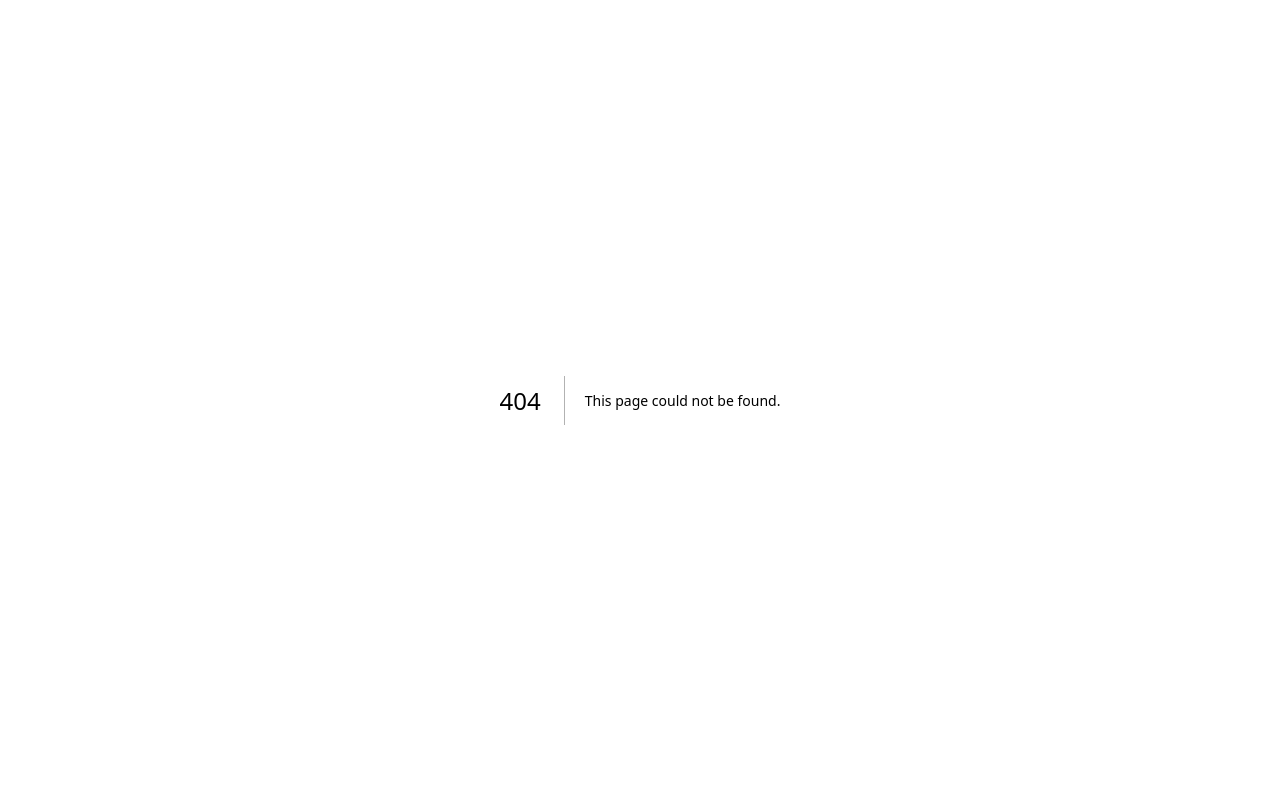
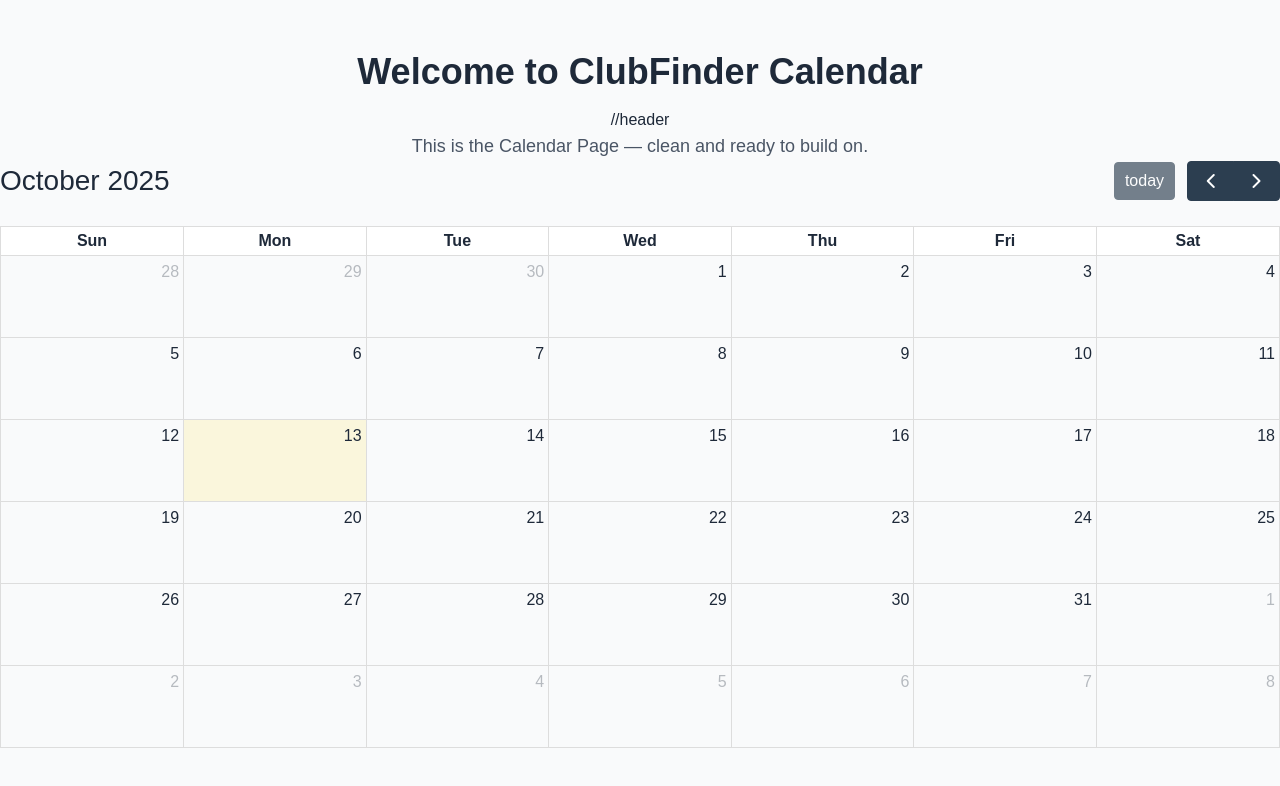
Before and after one commit to JudeTruong/ClubFinder, a Next.js app in the folder web/: page /my_calendar in a window 1280 px wide. Before the commit this address had no page. Shown: the top 786 px of the page. Built offline with nearby package versions, Linux system fonts and the light colour scheme; no server answers.

Commit message:
My_calendar

```diff
--- /dev/null
+++ b/web/src/app/my_calendar/page.tsx
@@ -0,0 +1,35 @@
+"use client"; // tells Next.js this runs in the browser (not server-side)
+
+import { useEffect, useState } from "react";
+import FullCalendar from "@fullcalendar/react"; // main calendar component
+import dayGridPlugin from "@fullcalendar/daygrid"; // layout plugin for month grid
+
+
+export default function CalendarPage() {
+  const [events, setEvents] = useState([]);
+
+  useEffect(() => {
+    // Fetch user's registered events from your API route
+    fetch("/api/events")
+      .then((res) => res.json())
+      .then((data) => setEvents(data))
+      .catch((err) => console.error("Error fetching events:", err));
+  }, []);
+
+    return (
+    <main className="flex flex-col items-center justify-center min-h-screen bg-gray-50 text-gray-800">
+      <h1 className="text-4xl font-bold mb-4">Welcome to ClubFinder Calendar</h1> //header
+      <p className="text-lg text-gray-600">
+        This is the Calendar Page — clean and ready to build on.
+      </p>
+
+      <FullCalendar
+        plugins={[dayGridPlugin]}
+        initialView="dayGridMonth"
+        events={events}
+        height="auto"
+      />
+
+    </main>
+  );
+}
```
